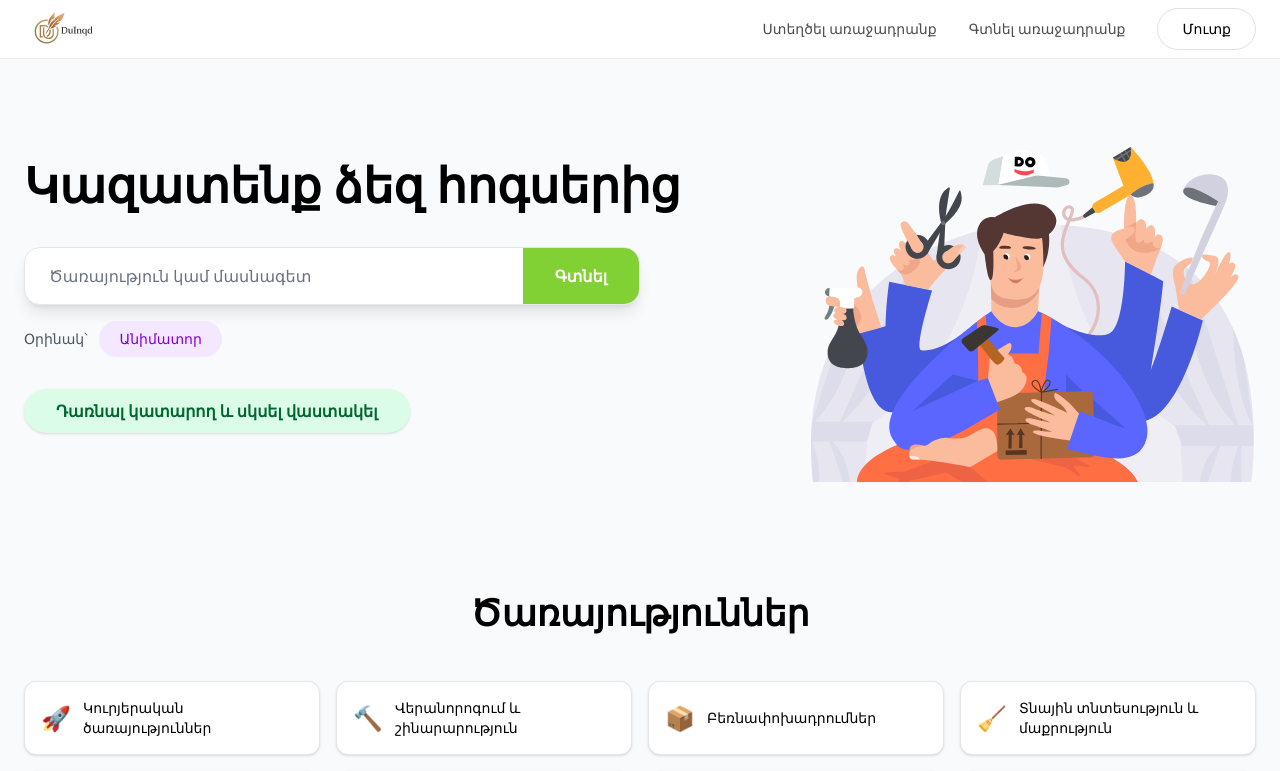
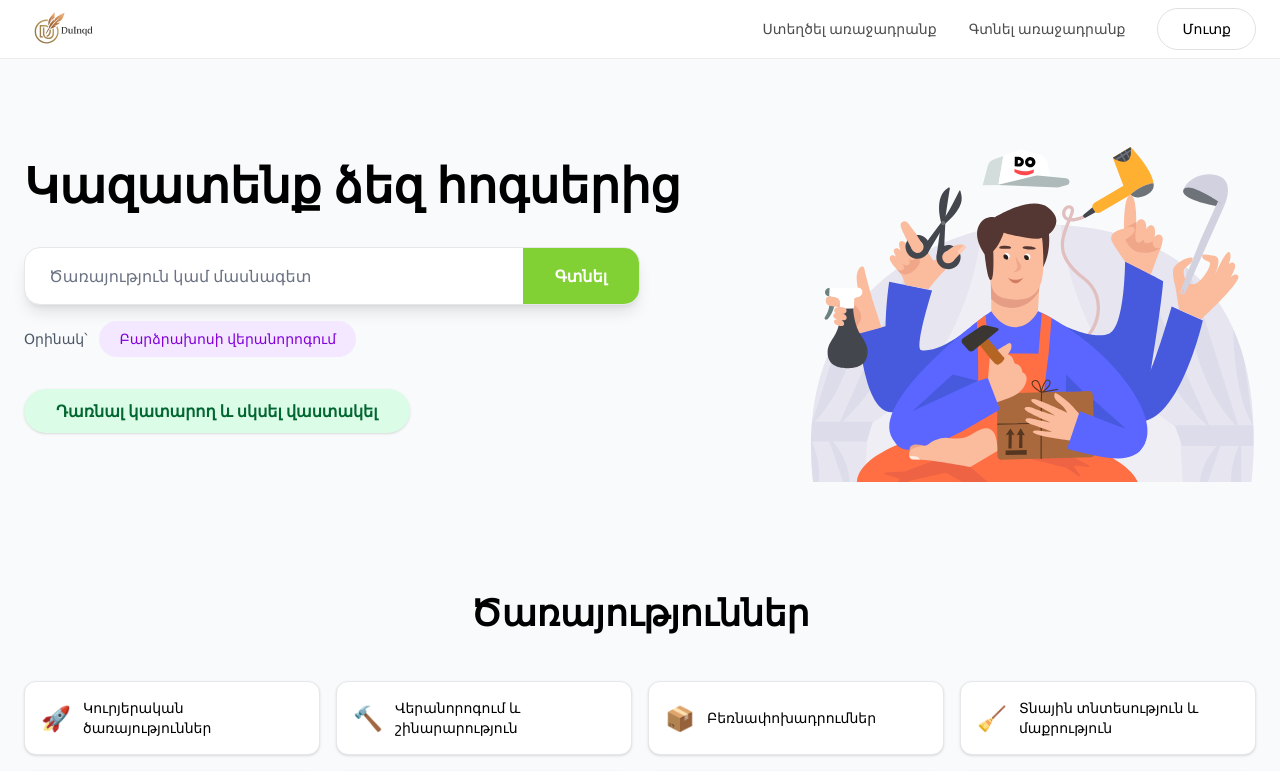
Before and after one commit to myepreyan/my_project_DuInqd, a Next.js app: page / in a window 1280 px wide. Shown: the top 771 px of the page. Built offline with nearby package versions, Linux system fonts and the light colour scheme.

Commit message:
Add random subcategory buttons to HeroSection for enhanced user interaction; implement logic to select and display a random subcategory on load

```diff
--- a/src/components/HeroSection.tsx
+++ b/src/components/HeroSection.tsx
@@ -2,14 +2,31 @@
 
 import { useState, useEffect, useRef } from "react";
 import Image from "next/image";
+import { categories } from "@/data/categories";
 
 export default function HeroSection() {
   const [searchQuery, setSearchQuery] = useState("");
   const [isSticky, setIsSticky] = useState(false);
+  const [randomSubcategories, setRandomSubcategories] = useState<string[]>([]);
   const searchBarRef = useRef<HTMLDivElement>(null);
+
+  useEffect(() => {
+    const allSubcategories = categories.flatMap(cat =>
+      cat.subcategories
+        .filter(sub => sub.name !== "Այլ")
+        .map(sub => sub.name)
+    );
+    const shuffled = [...allSubcategories].sort(() => 0.5 - Math.random());
+    const selected = shuffled.slice(0, 1);
+    setRandomSubcategories(selected);
+  }, []);
 
   const handleSearch = () => {
     console.log("Որոնել:", searchQuery);
+  };
+
+  const handleExampleClick = (subcategoryName: string) => {
+    setSearchQuery(subcategoryName);
   };
 
   useEffect(() => {
@@ -74,9 +91,15 @@ export default function HeroSection() {
                 <span className="text-xs sm:text-sm text-gray-600 dark:text-zinc-400 font-sans">
                   Օրինակ՝
                 </span>
-                <button className="px-3 sm:px-5 py-1.5 sm:py-2 bg-purple-100 hover:bg-purple-200 dark:bg-purple-900/30 dark:hover:bg-purple-900/50 text-purple-700 dark:text-purple-300 font-medium rounded-full text-xs sm:text-sm transition-colors duration-200 active:scale-95 font-sans">
-                  Անիմատոր
-                </button>
+                {randomSubcategories.map((subcategory, index) => (
+                  <button
+                    key={index}
+                    onClick={() => handleExampleClick(subcategory)}
+                    className="px-3 sm:px-5 py-1.5 sm:py-2 bg-purple-100 hover:bg-purple-200 dark:bg-purple-900/30 dark:hover:bg-purple-900/50 text-purple-700 dark:text-purple-300 font-medium rounded-full text-xs sm:text-sm transition-colors duration-200 active:scale-95 font-sans"
+                  >
+                    {subcategory}
+                  </button>
+                ))}
               </div>
             </div>
 
```
